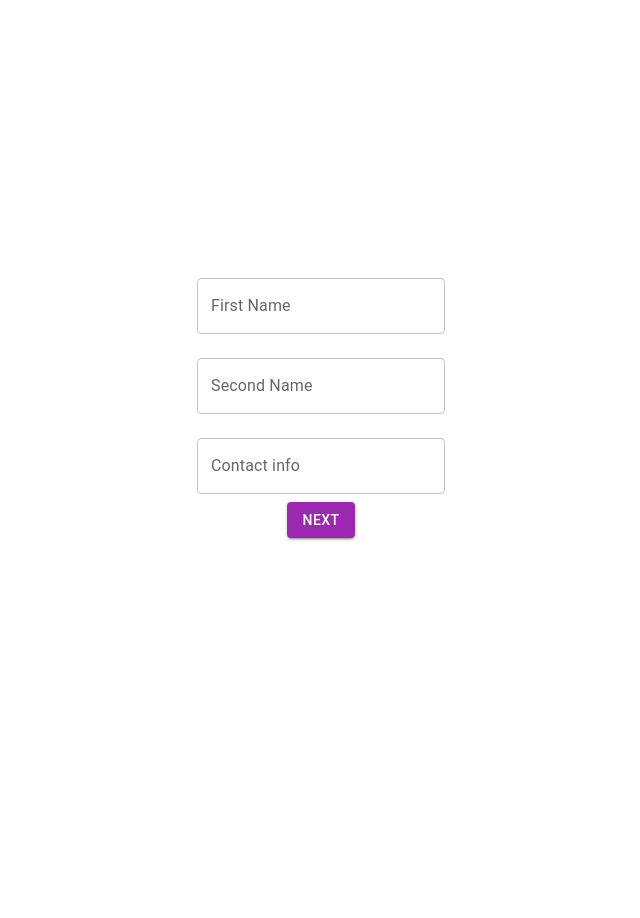
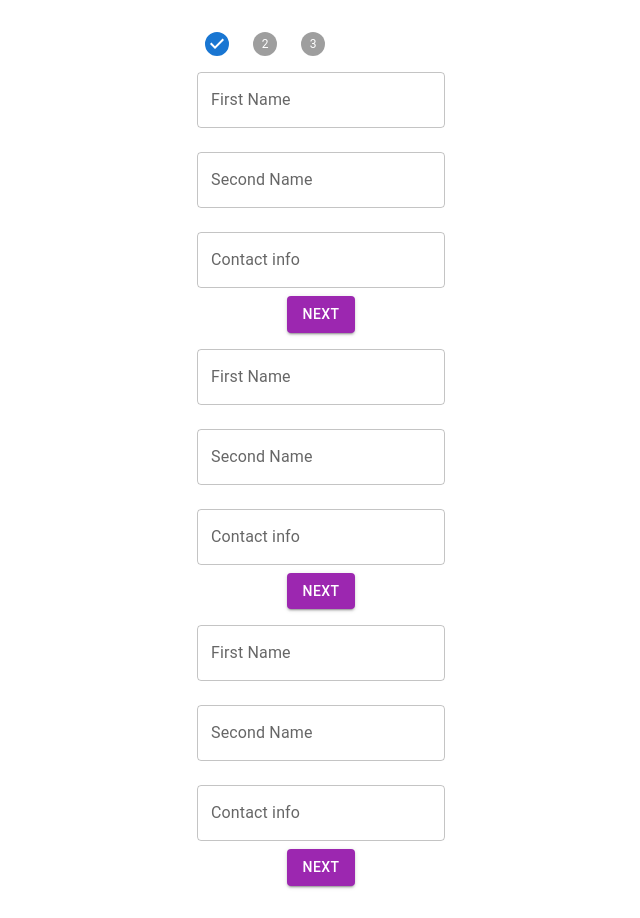
Before and after one commit to ch1n069/React-multi-step-form, a React (Vite) app: page / in a window 1280 px wide. Shown: the whole page, without its empty margins (319-959 px from the left). Before the commit the page ends 800 px from the top, so only its background shows below. Built offline with nearby package versions, Linux system fonts and the light colour scheme.

Commit message:
added stepper in the the form

```diff
--- a/src/App.jsx
+++ b/src/App.jsx
@@ -3,14 +3,33 @@ import reactLogo from "./assets/react.svg";
 import viteLogo from "/vite.svg";
 import "./App.css";
 import FirstStep from "./components/FirstStep";
-
+import SecondStepForm from "./components/SeconStepForm";
+import ThirdStepForm from "./components/ThirdStepForm";
+import { Stepper, StepLabel, Step } from "@mui/material";
 function App() {
   const [count, setCount] = useState(0);
 
   return (
     <>
       <div className="App" style={{}}>
+        <Stepper
+          style={{ width: "18%" }}
+          activeStep="1"
+          orientation="horizontal"
+        >
+          <Step>
+            <StepLabel></StepLabel>
+          </Step>
+          <Step>
+            <StepLabel></StepLabel>
+          </Step>
+          <Step>
+            <StepLabel></StepLabel>
+          </Step>
+        </Stepper>
         <FirstStep />
+        <SecondStepForm />
+        <ThirdStepForm />
       </div>
     </>
   );
```
